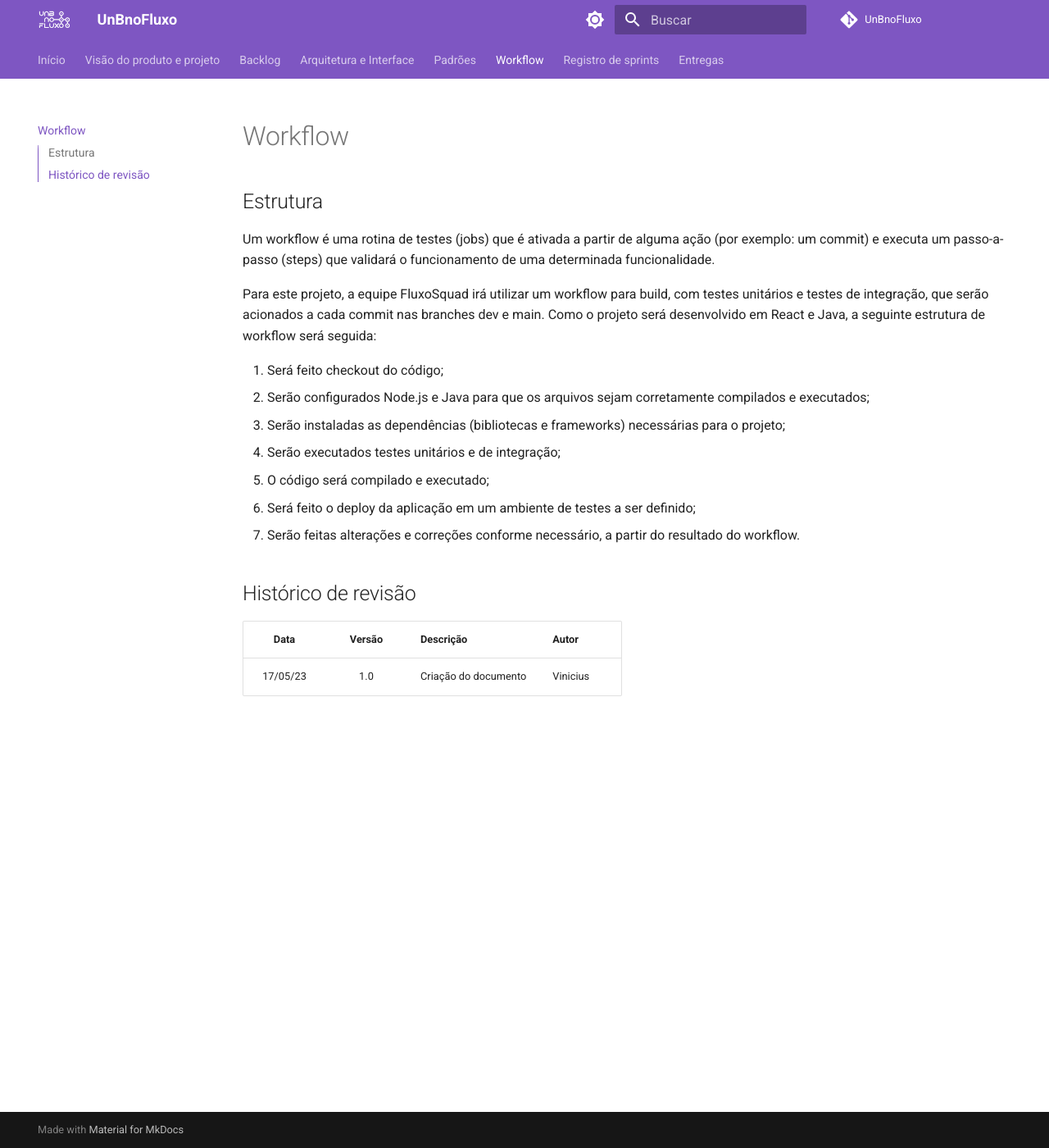
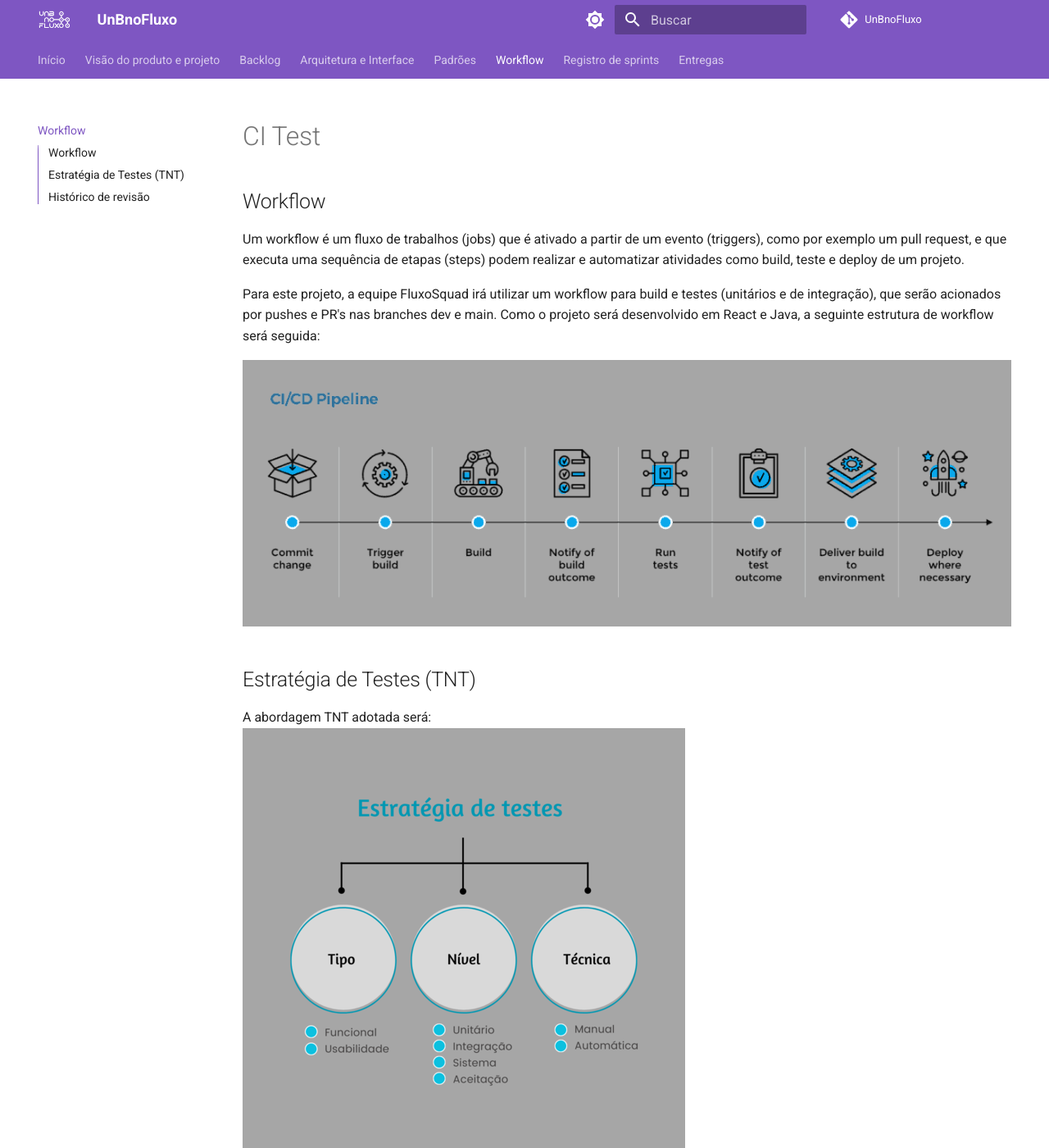
Before and after one commit to mdsreq-fga-unb/2023.1-UnBnoFluxo, an MkDocs documentation site: the page built from docs/Workflow.md, in a window 1280 px wide and 1400 px high. Shown: the whole window at 82% size. Built offline with MkDocs 1.6.1 and Material for MkDocs 9.7.7, drawn with Linux system fonts in a browser that asks for light colours; comment, search, counter and statistics services are not loaded; some of the changed text lies outside the part shown.

Commit message:
Added test strategies to docs

```diff
--- a/docs/Workflow.md
+++ b/docs/Workflow.md
@@ -1,20 +1,19 @@
-# Workflow
+# CI Test
 
-## Estrutura
-Um workflow é uma rotina de testes (jobs) que é ativada a partir de alguma ação (por exemplo: um commit) e executa um passo-a-passo (steps) que validará o funcionamento de uma determinada funcionalidade.
+## Workflow
+Um workflow é um fluxo de trabalhos (jobs) que é ativado a partir de um evento (triggers), como por exemplo um pull request, e que executa uma sequência de etapas (steps) podem realizar e automatizar atividades como build, teste e deploy de um projeto.
 
-Para este projeto, a equipe FluxoSquad irá utilizar um workflow para build, com testes unitários e testes de integração, que serão acionados a cada commit nas branches dev e main.
+Para este projeto, a equipe FluxoSquad irá utilizar um workflow para build e testes (unitários e de integração), que serão acionados por pushes e PR's nas branches dev e main.
 Como o projeto será desenvolvido em React e Java, a seguinte estrutura de workflow será seguida:
 
-1. Será feito checkout do código;
-2. Serão configurados Node.js e Java para que os arquivos sejam corretamente compilados e executados;
-3. Serão instaladas as dependências (bibliotecas e frameworks) necessárias para o projeto;
-4. Serão executados testes unitários e de integração;
-5. O código será compilado e executado;
-6. Será feito o deploy da aplicação em um ambiente de testes a ser definido;
-7. Serão feitas alterações e correções conforme necessário, a partir do resultado do workflow.
+![CI Workflow](./img/CI_Workflow.png)
+
+## Estratégia de Testes (TNT)
+A abordagem TNT adotada será:
+![Estratégia de testes](./img/EstrategiaTestes.png)
 
 ## Histórico de revisão
-|   Data   | Versão | Descrição            | Autor    |
-| :------: | :----: | -------------------- | -------- |
-| 17/05/23 |  1.0   | Criação do documento | Vinicius |
+|   Data   | Versão | Descrição                                  | Autor    |
+| :------: | :----: | ------------------------------------------ | -------- |
+| 17/05/23 |  1.0   | Criação do documento                       | Vinicius |
+| 26/06/23 |  1.1   | Estretégia de testes e edição              | Vinicius |
```
